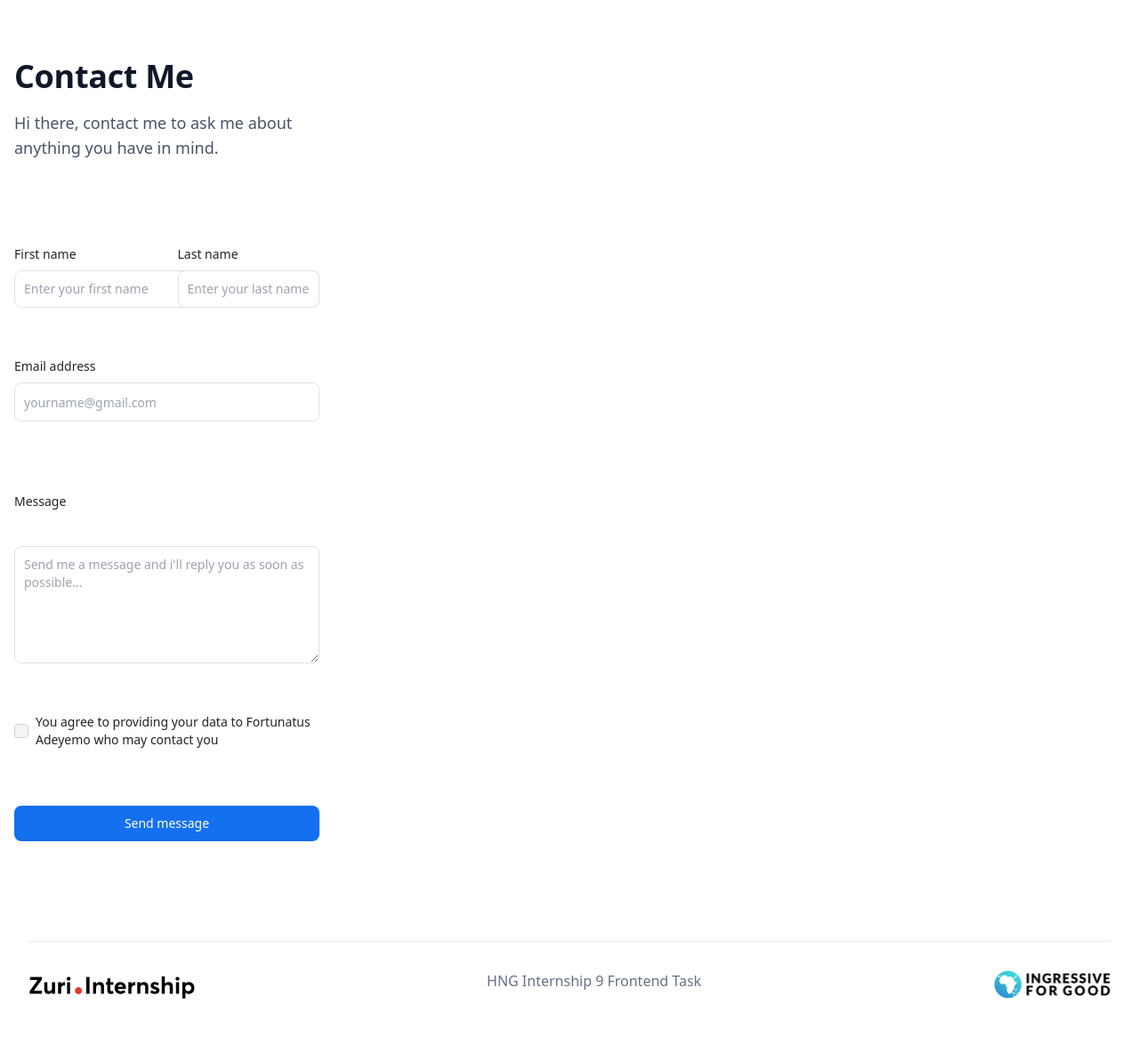
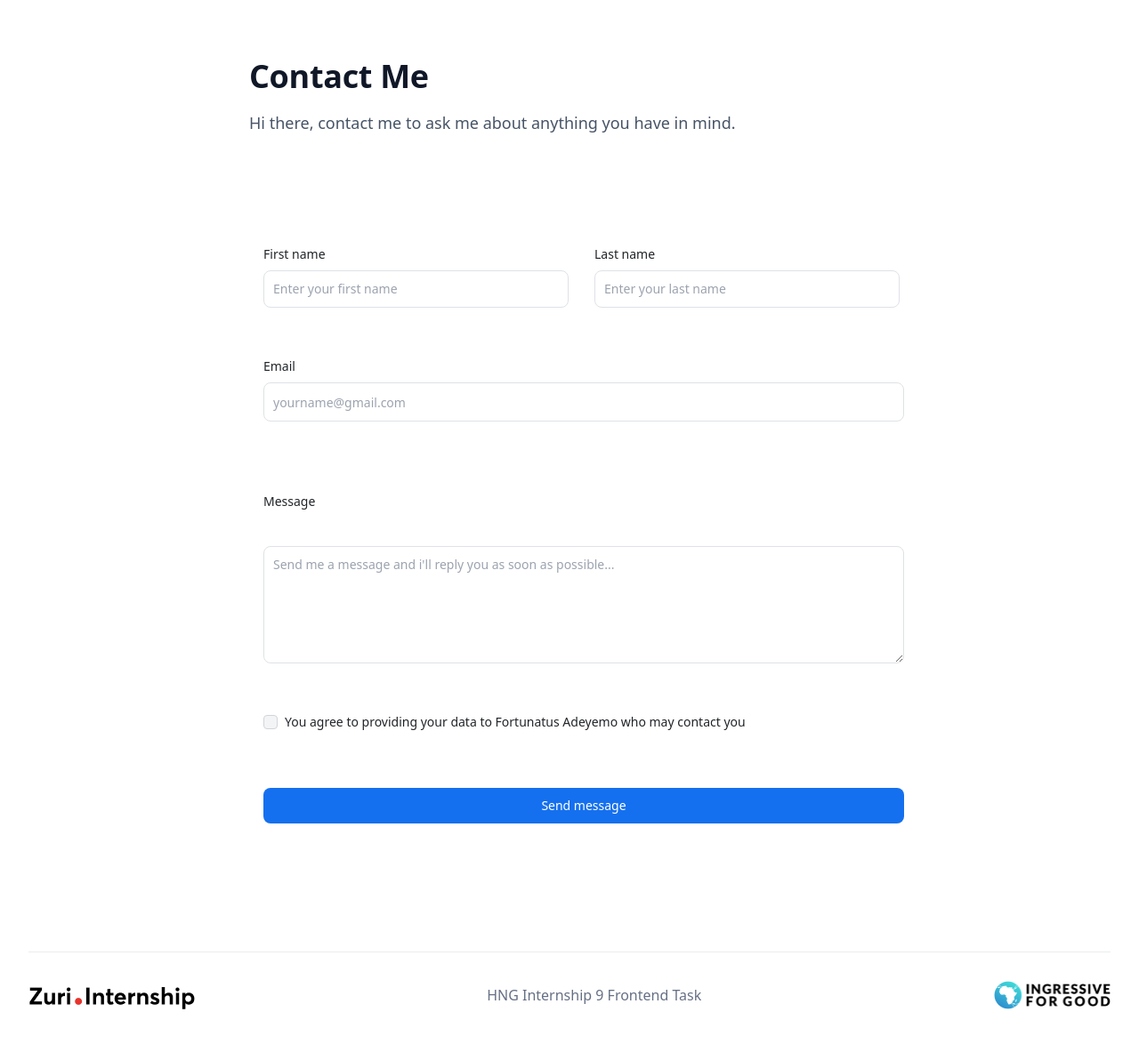
Before and after one commit to Natus05/HNGI, a React (Create React App) app: page /contact in a window 1280 px wide. Shown: the top 1174 px of the page at 89% size. Built offline with nearby package versions, Linux system fonts and the light colour scheme.

Commit message:
responsiveness done

```diff
--- a/src/App.js
+++ b/src/App.js
@@ -2,6 +2,7 @@ import React from 'react'
 import Contact from './Contact'
 import Home from './Home'
 import { BrowserRouter as Router, Routes, Route } from 'react-router-dom'
+import Footer from './components/Footer'
 
 
 function App() {
@@ -12,6 +13,7 @@ function App() {
         <Route path='/' element={<Home/>} />
         <Route path='/contact' element={<Contact/>} />
        </Routes>
+       <Footer />
       </Router>
     </div>
   )
--- a/src/Contact.jsx
+++ b/src/Contact.jsx
@@ -3,62 +3,55 @@ import React from 'react'
 function Contact() {
   return (
     <div id="contact" className='bg-[#FFFFFF]'>
-<div className='flex flex-col items-start py-[64px] px-[0px] gap-[48px] ml-0 mt-0'>
+<div className='flex flex-col items-start md:items-center md:justify-center md:pr-0 py-[64px] px-[0px] gap-[48px] mt-0 lg:pt-[64px] lg:pb-[96px] lg:[px-0] lg:ml-0 lg:mt-0'>
 
-   <div className='flex flex-row items-start py-0 px-[16px] w-[375px] h-[116px]'>
-      <div className='flex flex-col items-start p-0 gap-[32px] w-[343px] h-[116px]'>
-        <div className='flex flex-col items-start p-0  gap-[16px] w-[343px] h-[116px]'>
-            <p className="text-[#101828] w-[343px] h-[44px] font-[600] text-[36px] leading-[44px] tracking-[-0.02rem]">Contact Me</p>
-            <p className='text-[#475467] leading-[28px] text-[18px] font-[400] w-[343px] h-[56px]'>Hi there, contact me to ask me about anything you have in mind.</p>
+   <div className='flex flex-row items-start py-0 px-[16px] w-[375px] md:mx-auto  md:w-[531px] h-[116px] md:justify-center md:items-center lg:py-0 lg:px-[32px]'>
+      <div className='flex flex-col items-start p-0 gap-[32px] w-[343px] md:mr-[200px] lg:mr-0 md:w-[531px] h-[116px] md:justify-center md:items-center lg:p-0 lg:w-[1216px]'>
+
+        <div className='flex flex-col items-start p-0  gap-[16px] w-[343px] h-[116px] lg:w-[720px]'>
+            <p className="text-[#101828] w-[343px] lg:w-[448px] h-[44px] font-[600] text-[36px] leading-[44px] tracking-[-0.02rem]">Contact Me</p>
+            <p className='text-[#475467] leading-[28px] text-[18px] font-[400] w-[343px] md:w-[531px] lg:w-[720px] h-[56px]'>Hi there, contact me to ask me about anything you have in mind.</p>
         </div>
       </div>
    </div>
 
-   <div className='py-0 px-[16px] gap-[48px] flex flex-col items-start w-[375px] mt-[48px]'>
-    <div className='w-[343px] flex flex-col items-center p-0 gap-[48px]'>
+   <div className='py-0 px-[16px] gap-[48px] flex flex-col items-start md:mr-[200px] lg:mr-0 md:justify-center w-[375px] mt-[48px] lg:w-[720px]'>
+    <div className='w-[343px] flex flex-col items-center md:justify-center p-0 gap-[48px]'>
        <form className='flex flex-col items-start p-0 gap-[32px] w-[343px]'>
-    <div class="grid gap-6 mb-6 md:grid-cols-2">
-        <div className='w-[343px]'>
+    <div class="grid gap-6 mb-6 lg:grid-cols-2  lg:w-[720px]">
+        <div className='w-[343px] md:w-[531px] lg:w-[343px]'>
             <label for="first_name" class="block mb-2 text-sm font-medium">First name</label>
             <input id="first_name" type="text" class="border border-gray-300 text-sm rounded-lg focus:ring-blue-500 focus:border-blue-500 block w-full p-2.5" placeholder="Enter your first name" required />
         </div>
-        <div>
+        <div className='w-[343px] md:w-[531px] lg:w-[343px]'>
             <label for="last_name" class="block mb-2 text-sm font-medium">Last name</label>
             <input id="last_name" type="text" class="border border-gray-300 text-sm rounded-lg focus:ring-blue-500 focus:border-blue-500 block w-full p-2.5" placeholder="Enter your last name" required />
         </div>
 
         </div>
 
-        <div class="mb-12 w-[343px]">
-        <label for="email" class="block mb-2 text-sm font-medium">Email address</label>
+        <div class="mb-12 w-[343px] md:w-[531px] lg:w-[720px]">
+        <label for="email" class="block mb-2 text-sm font-medium">Email</label>
         <input id="email" type="email" class="border h-[44px] border-[#D0D5DD] text-sm rounded-lg focus:ring-blue-500 focus:border-blue-500 block w-full p-2.5" placeholder="yourname@gmail.com" required />
         <p className='hidden text-[#475467] text-[14px] font-[400] leading-[20px] h-[20px] w-[320px]'>This is a hint text to help user.</p>
         </div>
 
         <label for="message" class="block mb-2 text-sm font-medium">Message</label>
-        <textarea id="message" rows="4" class="block h-[132px] p-2.5 w-full text-sm rounded-lg border border-gray-300 focus:ring-blue-500 focus:border-blue-500 dark:focus:ring-blue-500 dark:focus:border-blue-500" placeholder="Send me a message and i'll reply you as soon as possible..."></textarea>
+        <textarea id="message" rows="4" class="block h-[132px] md:w-[531px] lg:w-[720px] p-2.5 w-full text-sm rounded-lg border border-gray-300 focus:ring-blue-500 focus:border-blue-500 dark:focus:ring-blue-500 dark:focus:border-blue-500" placeholder="Send me a message and i'll reply you as soon as possible..."></textarea>
 
-        <div class="flex items-center mt-[24px]">
+        <div className="flex items-center mt-[24px] md:w-[531px] lg:w-[720px]">
          <input id="link-checkbox" type="checkbox" value="" class="w-4 h-4 text-blue-600 bg-gray-100 rounded border-gray-300 focus:ring-blue-500 dark:focus:ring-blue-600 focus:ring-2 dark:border-gray-600" />
          <label for="link-checkbox" class="ml-2 text-sm font-medium">You agree to providing your data to Fortunatus Adeyemo who may contact you</label>
          </div>
 
-         <button id="btn__submit" type="submit" class="w-[100%] mt-[32px] text-white bg-[#1570EF] hover:bg-blue-800 focus:ring-4 focus:outline-none focus:ring-blue-300 font-medium rounded-lg text-sm px-5 py-2.5 text-center dark:bg-blue-600 dark:hover:bg-blue-700 dark:focus:ring-blue-800">Send message</button>
+         <button id="btn__submit" type="submit" class="w-[100%] md:w-[531px] lg:w-[720px] mt-[32px] text-white bg-[#1570EF] hover:bg-blue-800 focus:ring-4 focus:outline-none focus:ring-blue-300 font-medium rounded-lg text-sm px-5 py-2.5 text-center dark:bg-blue-600 dark:hover:bg-blue-700 dark:focus:ring-blue-800">Send message</button>
         </form>
+        </div>
+
         </div>
         </div>
 
-        </div>
 
-        <div className='flex flex-col items-start py-[10px] md:py-[48px] px-0 gap-[64px] bg-[#ffffff]'>
-       <div className='flex flex-col items-start justify-start py-0 px-[32px] min-h-[64px]'>
-          <div className='box-border flex flex-col md:flex-row justify-start items-start pt-[32px] px-0 pb-0 gap-[40px] md:gap-[60px] lg:gap-[32px] border-t border-[#EAECF0] border-solid'>
-             <img id="zuri" className='order-first' width="187.59px" height="32px" src="./images/Zuri.png" alt="Zuri" />
-             <p className='h-[24px] min-w-[250px] lg:w-[832px] font-[400] text-[16px] leading-[24px] text-center text-[#667085]'>HNG Internship 9 Frontend Task</p>
-             <img id="I4G" className="order-last" width="132.13px" height="32px" src="./images/I4G.png" alt="I4G" />
-          </div>
-       </div>
-    </div>
 
 
     </div>
--- a/src/Home.jsx
+++ b/src/Home.jsx
@@ -1,5 +1,4 @@
 import React from 'react'
-import Footer from './components/Footer'
 import Main from './components/Main'
 import Social from './components/Social'
 
@@ -10,7 +9,6 @@ function Home() {
         <div className='flex flex-col items-center py-[64px] px-[0px] gap-[24px]'>
           <Main />
           <Social />
-          <Footer />
         </div>
  </div>
   )
--- a/src/components/Footer.jsx
+++ b/src/components/Footer.jsx
@@ -3,9 +3,9 @@ import React from 'react'
 
 function Footer() {
   return (
-    <div className='flex flex-col items-start py-[10px] md:py-[48px] px-0 gap-[64px] bg-[#ffffff]'>
-       <div className='flex flex-col items-start justify-start py-0 px-[32px] min-h-[64px]'>
-          <div className='box-border flex flex-col md:flex-row justify-start items-start pt-[32px] px-0 pb-0 gap-[40px] md:gap-[60px] lg:gap-[32px] border-t border-[#EAECF0] border-solid'>
+    <div className='flex flex-col items-center py-[10px] md:py-[48px] px-0 gap-[64px] bg-[#ffffff]'>
+       <div className='flex flex-col items-center justify-center py-0 px-[32px] min-h-[64px]'>
+          <div className='box-border flex flex-col md:flex-row justify-center items-center pt-[32px] px-0 pb-0 gap-[40px] md:gap-[60px] lg:gap-[32px] border-t border-[#EAECF0] border-solid'>
              <img id="zuri" className='order-first' width="187.59px" height="32px" src="./images/Zuri.png" alt="Zuri" />
              <p className='h-[24px] min-w-[250px] lg:w-[832px] font-[400] text-[16px] leading-[24px] text-center text-[#667085]'>HNG Internship 9 Frontend Task</p>
              <img id="I4G" className="order-last" width="132.13px" height="32px" src="./images/I4G.png" alt="I4G" />
```
